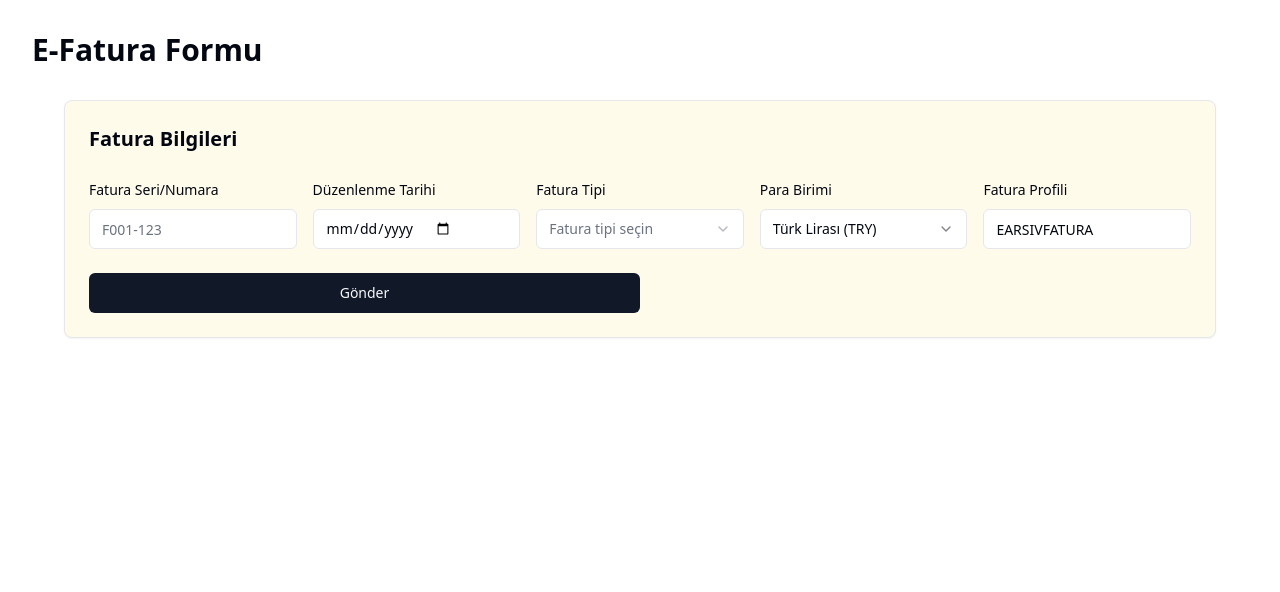
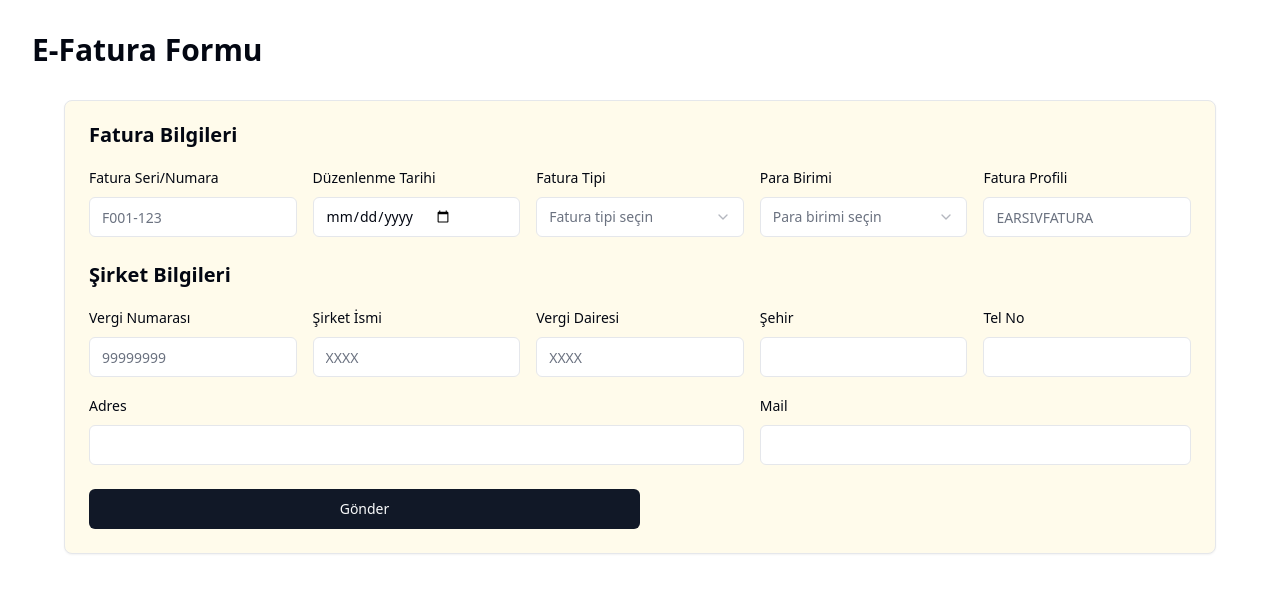
Before and after one commit to aliklc/e-invoice-assignment, a Next.js app: page / in a window 1280 px wide. Shown: the top 592 px of the page. Built offline with nearby package versions, Linux system fonts and the light colour scheme.

Commit message:
forma şirket bilgisi ile ilgili alanlar eklendi

```diff
--- a/src/components/EInvoiceForm.tsx
+++ b/src/components/EInvoiceForm.tsx
@@ -6,7 +6,7 @@ import { EInvoiceFormData } from "../lib/types";
 import { EInvoiceFormDataSchema } from "../lib/zodSchemas";
 import { Button } from "@/components/ui/button";
 import { Input } from "@/components/ui/input";
-import { Card, CardHeader, CardContent } from "@/components/ui/card";
+import { Card, CardContent } from "@/components/ui/card";
 import { useForm } from "react-hook-form";
 import { zodResolver } from "@hookform/resolvers/zod";
 import { Form, FormControl, FormField, FormItem, FormLabel, FormMessage } from "@/components/ui/form";
@@ -20,12 +20,20 @@ export default function EInvoiceForm() {
         InvoiceSerieOrNumber: "",
         IssueDate: "",
         InvoiceType: "",
-        CurrencyCode: "TRY", // Varsayılan değer ekledim
-        InvoiceProfile: "EARSIVFATURA" // Varsayılan değer ekledim
+        CurrencyCode: "",
+        InvoiceProfile: "",
+      },
+      CompanyInfo: {
+        TaxNumber:"",
+        Name:"",
+        TaxOffice:"",
+        Address:"",
+        City:"",
+        Phone:"",
+        Mail:""
       }
     }
   });
-
 
 
   const onSubmit = (data: EInvoiceFormData) => {
@@ -46,14 +54,12 @@ export default function EInvoiceForm() {
 
   return (
     <Card className="bg-amber-50 max-w-6xl mx-auto">
-      <CardHeader>
-        <h2 className="text-xl font-semibold">Fatura Bilgileri</h2>
-      </CardHeader>
       <CardContent>
         <Form {...form}>
           <form onSubmit={form.handleSubmit(onSubmit)} className="space-y-6">
             {/* Invoice Info */}
             <section className="space-y-4">
+              <h2 className="text-xl font-semibold mt-5">Fatura Bilgileri</h2>
               <div className="grid grid-cols-5 gap-4">
                 <FormField
                   control={form.control}
@@ -144,6 +150,102 @@ export default function EInvoiceForm() {
                 />
               </div>
             </section>
+            <section className="space-y-4">
+              <h2 className="text-xl font-semibold mt-5">Şirket Bilgileri</h2>
+              <div className="grid grid-cols-5 gap-4">
+                  <FormField
+                  control={form.control}
+                  name="CompanyInfo.TaxNumber"
+                  render={({ field }) => (
+                    <FormItem className="space-y-2">
+                      <FormLabel>Vergi Numarası</FormLabel>
+                      <FormControl>
+                        <Input placeholder="99999999" {...field} />
+                      </FormControl>
+                      <FormMessage className="text-xs" />
+                    </FormItem>
+                  )}
+                />
+                  <FormField
+                  control={form.control}
+                  name="CompanyInfo.Name"
+                  render={({ field }) => (
+                    <FormItem className="space-y-2">
+                      <FormLabel>Şirket İsmi</FormLabel>
+                      <FormControl>
+                        <Input placeholder="XXXX" {...field} />
+                      </FormControl>
+                      <FormMessage className="text-xs" />
+                    </FormItem>
+                  )}
+                />
+                  <FormField
+                  control={form.control}
+                  name="CompanyInfo.TaxOffice"
+                  render={({ field }) => (
+                    <FormItem className="space-y-2">
+                      <FormLabel>Vergi Dairesi</FormLabel>
+                      <FormControl>
+                        <Input placeholder="XXXX" {...field} />
+                      </FormControl>
+                      <FormMessage className="text-xs" />
+                    </FormItem>
+                  )}
+                />
+                  <FormField
+                  control={form.control}
+                  name="CompanyInfo.City"
+                  render={({ field }) => (
+                    <FormItem className="space-y-2">
+                      <FormLabel>Şehir</FormLabel>
+                      <FormControl>
+                        <Input {...field} />
+                      </FormControl>
+                      <FormMessage className="text-xs" />
+                    </FormItem>
+                  )}
+                />
+                  <FormField
+                  control={form.control}
+                  name="CompanyInfo.Phone"
+                  render={({ field }) => (
+                    <FormItem className="space-y-2">
+                      <FormLabel>Tel No</FormLabel>
+                      <FormControl>
+                        <Input {...field} />
+                      </FormControl>
+                      <FormMessage className="text-xs" />
+                    </FormItem>
+                  )}
+                />
+                  <FormField
+                  control={form.control}
+                  name="CompanyInfo.Address"
+                  render={({ field }) => (
+                    <FormItem className="space-y-2 col-span-3">
+                      <FormLabel>Adres</FormLabel>
+                      <FormControl>
+                        <Input  {...field} />
+                      </FormControl>
+                      <FormMessage className="text-xs" />
+                    </FormItem>
+                  )}
+                />
+                  <FormField
+                  control={form.control}
+                  name="CompanyInfo.Mail"
+                  render={({ field }) => (
+                    <FormItem className="space-y-2 col-span-2">
+                      <FormLabel>Mail</FormLabel>
+                      <FormControl>
+                        <Input {...field} />
+                      </FormControl>
+                      <FormMessage className="text-xs" />
+                    </FormItem>
+                  )}
+                />
+              </div>
+            </section>
             <Button type="submit" className="w-1/2">
               Gönder
             </Button>
--- a/src/lib/zodSchemas.ts
+++ b/src/lib/zodSchemas.ts
@@ -26,7 +26,42 @@ const InvoiceInfoSchema = z.object({
     .max(50, "Fatura Profili çok uzun")
 });
 
+// CompanyInfo için Zod Şeması
+const CompanyInfoSchema = z.object({
+  TaxNumber: z.string()
+    .min(1, "Vergi numarası en az 1 karakter olmalıdır")
+    .max(11, "Vergi numarası en fazla 11 karakter olmalıdır")
+    .regex(/^[0-9]+$/, "Vergi numarası sadece rakamlardan oluşmalıdır"),
+
+  Name: z.string()
+    .min(1, "Şirket adı boş bırakılamaz")
+    .max(30, "Şirket adı çok uzun"),
+
+  TaxOffice: z.string()
+    .min(1, "Vergi dairesi boş bırakılamaz")
+    .max(30, "Vergi dairesi adı çok uzun"),
+
+  Address: z.string()
+    .min(1, "Adres boş bırakılamaz")
+    .max(200, "Adres çok uzun"),
+
+  City: z.string()
+    .min(1, "Şehir boş bırakılamaz")
+    .max(20, "Şehir adı çok uzun"),
+
+  Phone: z.string()
+    .min(10, "Telefon numarası en az 10 karakter olmalıdır")
+    .max(15, "Telefon numarası çok uzun")
+    .regex(/^[0-9+]+$/, "Geçerli bir telefon numarası girin"),
+
+  Mail: z.string()
+    .min(1, "E-posta boş bırakılamaz")
+    .email("Geçerli bir e-posta adresi girin")
+    .max(100, "E-posta çok uzun")
+});
+
 // Ana EInvoiceFormData Şeması
 export const EInvoiceFormDataSchema: z.ZodType<EInvoiceFormData> = z.object({
-  InvoiceInfo: InvoiceInfoSchema
+  InvoiceInfo: InvoiceInfoSchema,
+  CompanyInfo: CompanyInfoSchema
 });
```
Also changed, not shown: src/lib/types.ts (+11 -0 lines).
